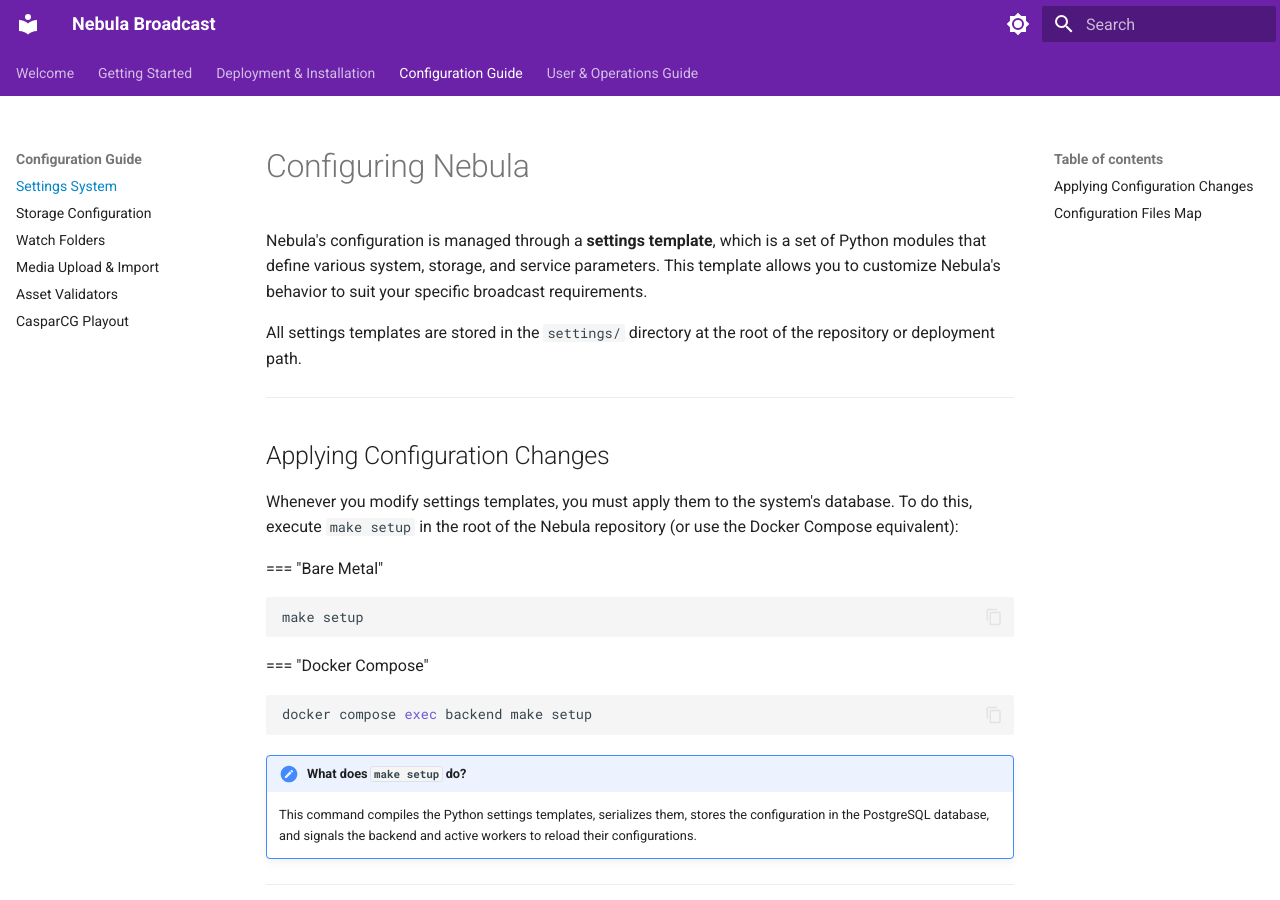
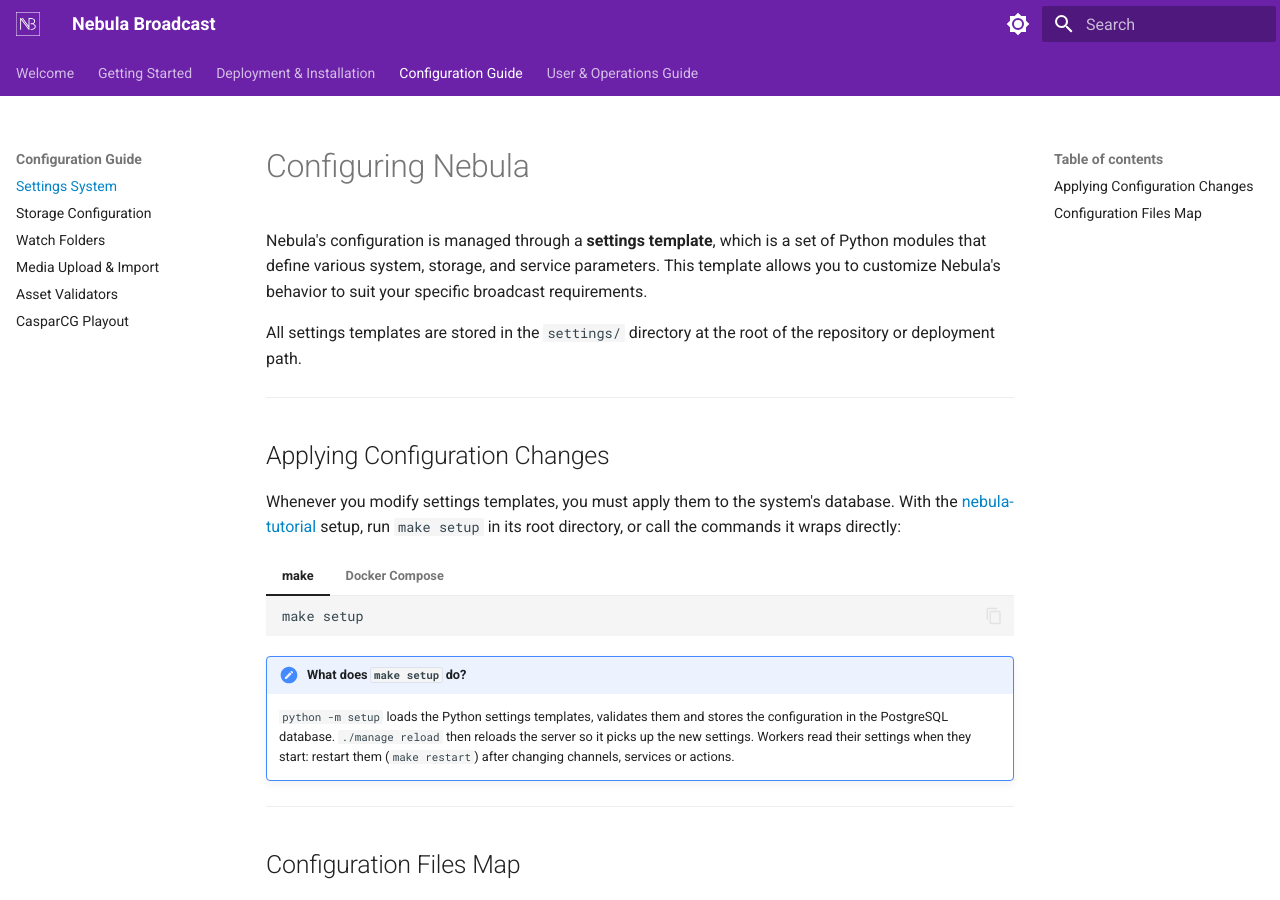
Before and after one commit to nebulabroadcast/nebula-docs, an MkDocs documentation site: the page built from docs/setup/configuring_nebula.md, in a window 1280 px wide and 900 px high. Built offline with MkDocs 1.6.1 and Material for MkDocs 9.7.7, drawn with Linux system fonts in a browser that asks for light colours.

Commit message:
docs: nebula logo, fix cards and tabs, correct setup commands
Co-Authored-By: Claude Opus 5.5 <noreply@anthropic.com>

````diff
--- a/docs/setup/configuring_nebula.md
+++ b/docs/setup/configuring_nebula.md
@@ -8,20 +8,21 @@ All settings templates are stored in the `settings/` directory at the root of th
 
 ## Applying Configuration Changes
 
-Whenever you modify settings templates, you must apply them to the system's database. To do this, execute `make setup` in the root of the Nebula repository (or use the Docker Compose equivalent):
+Whenever you modify settings templates, you must apply them to the system's database. With the [nebula-tutorial](https://github.com/nebulabroadcast/nebula-tutorial) setup, run `make setup` in its root directory, or call the commands it wraps directly:
 
-=== "Bare Metal"
+=== "make"
     ```bash
     make setup
     ```
 
 === "Docker Compose"
     ```bash
-    docker compose exec backend make setup
+    docker compose exec server python -m setup
+    docker compose exec server ./manage reload
     ```
 
 !!! note "What does `make setup` do?"
-    This command compiles the Python settings templates, serializes them, stores the configuration in the PostgreSQL database, and signals the backend and active workers to reload their configurations.
+    `python -m setup` loads the Python settings templates, validates them and stores the configuration in the PostgreSQL database. `./manage reload` then reloads the server so it picks up the new settings. Workers read their settings when they start: restart them (`make restart`) after changing channels, services or actions.
 
 ---
 
--- a/mkdocs.yml
+++ b/mkdocs.yml
@@ -16,6 +16,8 @@ copyright: Copyright &copy; 2013 - 2026 imm studios, z.s.
 
 theme:
   name: material
+  logo: images/logo.svg
+  favicon: images/favicon.svg
   palette:
     - media: "(prefers-color-scheme: dark)"
       scheme: slate
@@ -41,6 +43,14 @@ theme:
 
 markdown_extensions:
   - admonition
+  - attr_list
+  - md_in_html
+  - tables
+  - pymdownx.emoji:
+      emoji_index: !!python/name:material.extensions.emoji.twemoji
+      emoji_generator: !!python/name:material.extensions.emoji.to_svg
+  - pymdownx.tabbed:
+      alternate_style: true
   - pymdownx.details
   - pymdownx.superfences:
       custom_fences:
````
Also changed, not shown: docs/images/favicon.svg (added), docs/images/logo.svg (added).
